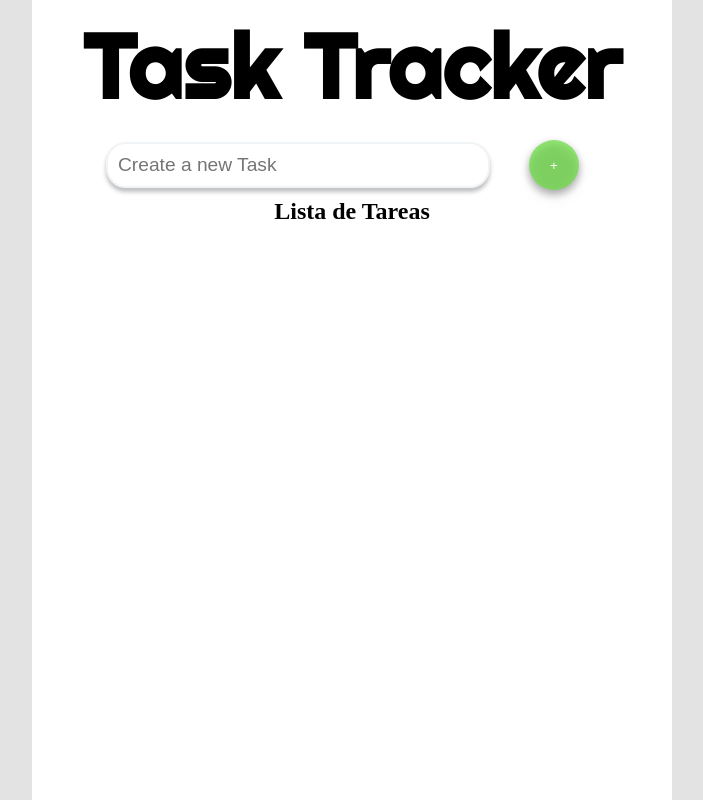
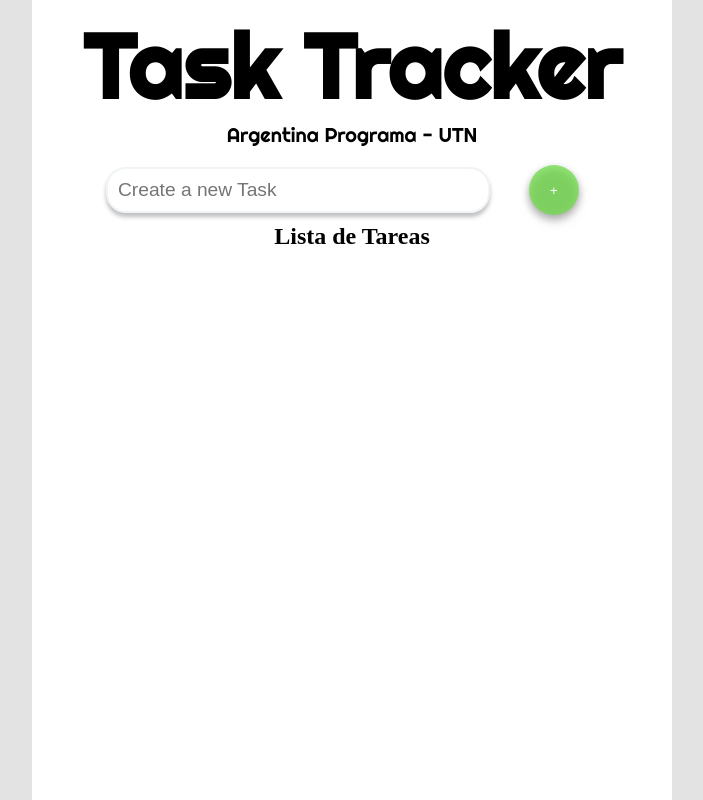
Before and after one commit to GiovanniSia/task-tracker-react, a React (Vite) app: page / in a window 1280 px wide. Shown: the whole page, without its empty margins (288-991 px from the left). Built offline with nearby package versions, Linux system fonts and the light colour scheme.

Commit message:
Added subtitle

```diff
--- a/src/App.css
+++ b/src/App.css
@@ -11,11 +11,21 @@
     align-content: center;
 }
 
-.taskList-container h1{
+.title-info-container{
+    display: flex;
+    flex-direction: column;
+    margin: 10px 0;
+}
+
+.title-info-container h1,.title-info-container p{
     width: 100%;
     height: auto;
     text-align: center;
     font-size: 90px;
-    margin: 10px 0;
+    margin: auto;
     font-family: 'Righteous', sans-serif;
 }
+
+.title-info-container p{
+    font-size: 20px;
+}
--- a/src/pages/TaskTracker.jsx
+++ b/src/pages/TaskTracker.jsx
@@ -22,7 +22,11 @@ const App = () => {
 
   return (
     <div className='taskList-container'>
-      <h1>Task Tracker</h1>
+      <div className='title-info-container'>
+        <h1>Task Tracker</h1>
+        <p>Argentina Programa - UTN</p>
+
+      </div>
       <TaskForm handleTaskAdded={handleTaskAdded} />
       <TaskList tasks={tasks} />
     </div>
```
